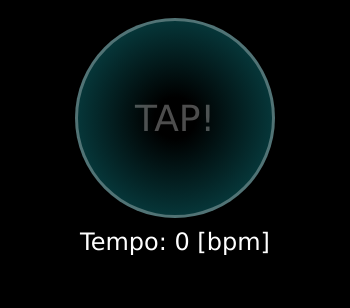
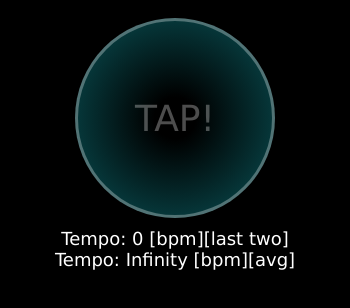
Before and after one commit to frost-racc/electron_tapometer, an Electron app: page index.html in a window 350 px wide. Both pictures are taken after a click on the button "TAP!". Drawn offline with Linux system fonts and the light colour scheme; no server answers.

Commit message:
secnd algorithm, cleaner ui

```diff
--- a/functionality.js
+++ b/functionality.js
@@ -1,19 +1,43 @@
-var click_no = 0;
 var ar = new Array()
-ar.fill(0)
+const win_size = 4
 
-click1 = 0;
+click1 = 0
 
 
 function clicked() {
-	click_no++
-	ar.push(Date.now())
+
+	if(ar.length >= win_size){
+		ar.shift()
+	}
+
+
 	click2 = Date.now()
+	delay = (click2 - click1)
 
-	delay = Math.floor(60000 / (click2 - click1))
+	ar.push(delay)
 
-	text = document.getElementById("tempometer")
-	text.innerHTML = "Tempo: " + delay  +" [bpm]";
+
+	bpm = Math.floor(60000 / delay)
+
+
 
 	click1 = click2
+
+	bpma=Math.floor(bpm_avg_f())
+
+	text_lasttwo = document.getElementById("tempometer-lasttwo")
+	text_lasttwo.innerHTML = "Tempo: " + bpm  +" [bpm][last two]";
+	text_avg= document.getElementById("tempometer-avg")
+	text_avg.innerHTML = "Tempo: " + bpma  +" [bpm][avg]";
 }
+
+function bpm_avg_f(){
+	tmp = 0
+	if(ar.length ==win_size){
+		for(let i = 0; i <= ar.length-1; i++){
+			tmp = tmp + ar[i]
+		}
+	}
+	bpma = 60000/(tmp/win_size)
+	return bpma
+}
--- a/index.html
+++ b/index.html
@@ -11,7 +11,8 @@
 		<div id="md">
 	<button class="button1" onclick="clicked()">TAP!</button>
 		</div>
-		<p id="tempometer"> Tempo: [bpm]</p>
+		<p id="tempometer-lasttwo"> Tempo: [bpm][last two]</p>
+	<p id="tempometer-avg"> Tempo: [bpm][avg]</p>
 
 <script src="main.js"></script>
 <script src="functionality.js"></script>
--- a/main.js
+++ b/main.js
@@ -6,10 +6,12 @@ const createWindow = () => {
     height: 350,
 //frame: false
 	resizable: false,
-		transparent: true
+		backgroundMaterial: "acrylic",
+	icon: __dirname + 'logo.png',
   })
 
   win.loadFile('index.html')
+	win.removeMenu()
 }
 
 app.whenReady().then(() => {
--- a/style.css
+++ b/style.css
@@ -1,7 +1,7 @@
 body{
 	background: black;
 	color: white;
-	font-size: 24px;
+	font-size: 18px;
 	font-family: Verdana;
 	padding: 10px;
 }
@@ -27,6 +27,7 @@ body{
 
 	transition: all 0.2s ease-in-out;
 
+
 }
 .button1:hover{
 	background:radial-gradient(black , #087F8C 80%);
@@ -37,15 +38,18 @@ body{
 
 }
 .button1:active{
-	background:radial-gradient(black , #5AAA95, white 150%);
+	background:radial-gradient(black , #5AAA95, white 130%);
 	color: white;
 
 	border: 3px solid rgba(255,255,255,1);
-	font-size: 1.75em;
+	font-size: 48px;
 	transition: none;
+
+	box-shadow: 0px 0px 10px 5px  rgba(255,255,255,0.3);
+	/*transition: box-shadow 0s ease-in-out;*/
 }
 
-#tempometer{
+#tempometer-lasttwo, #tempometer-avg{
 	margin: 0 auto;
 	text-align: center;
 	}
```
